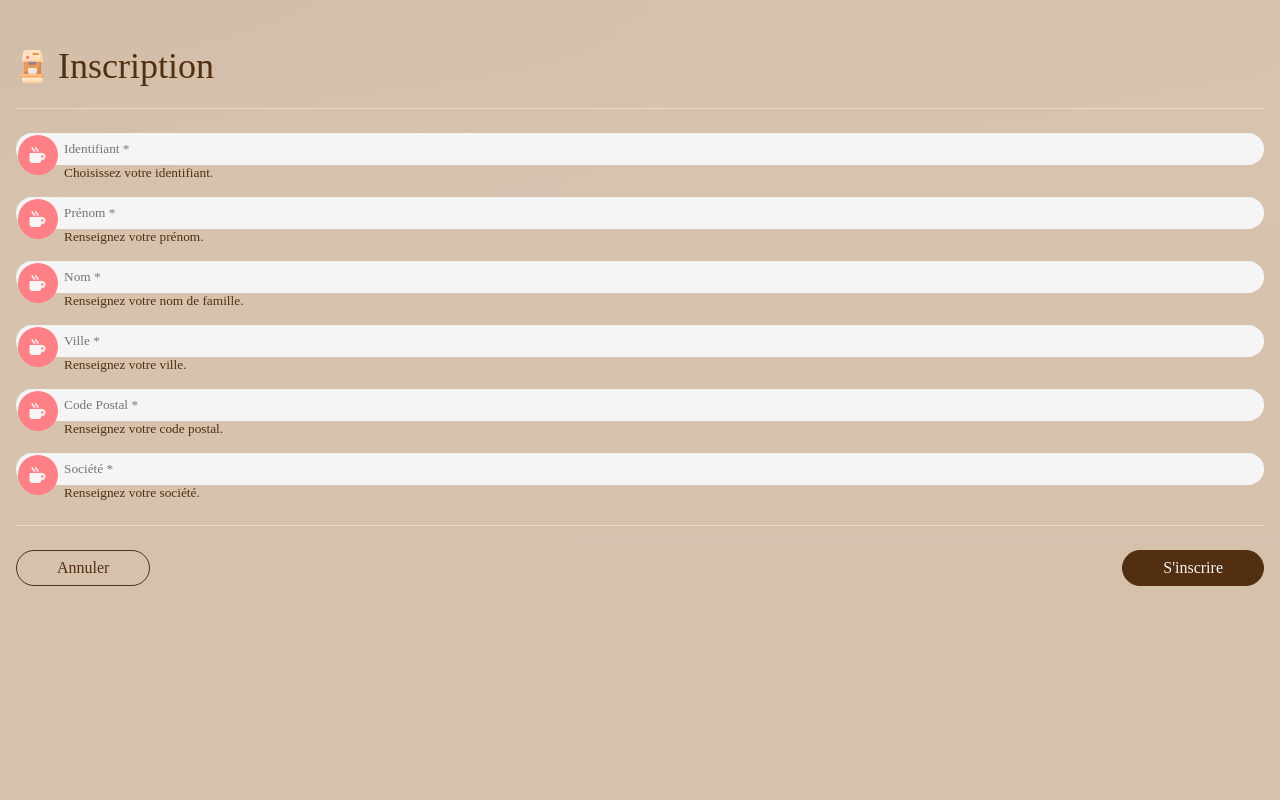
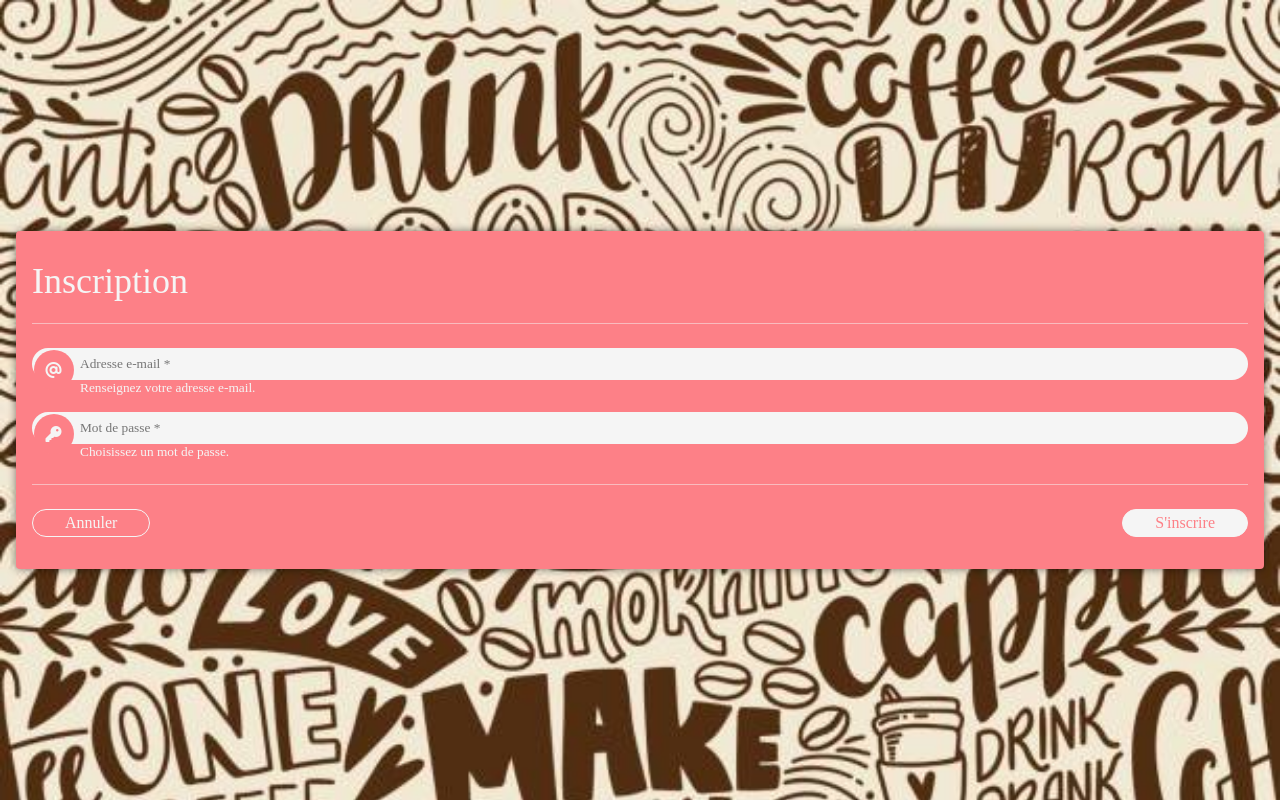
Before and after one commit to BenjaminEmm/MobilApp_KawApp, an Angular app: page /registration in a window 1280 px wide. Built offline with nearby package versions, Linux system fonts and the light colour scheme; a web font is replaced by a local one.

Commit message:
registration intergration

```diff
--- a/src/app/public/registration/registration.component.css
+++ b/src/app/public/registration/registration.component.css
@@ -2,12 +2,11 @@
     width: 100%;
     min-height: 100vh;
 
-    background-image: url('src/assets/img/bg-2.jpg');
+    background-image: url('src/assets/img/bg-3.jpg');
     background-size: cover;
 
     display: flex;
     flex-direction: column;
-
     padding: 3rem 1rem;
 }
 
@@ -20,6 +19,13 @@ form {
     display: flex;
     flex-direction: column;
     gap: 1rem;
+    margin: auto;
+    background-color: var(--hex-color--coral-red);
+    color: var(--hex-color--off-white);
+    padding: 2rem 1rem;
+    border-radius: 0.25rem;
+    box-shadow: 0 0 0.5rem rgba(0, 0, 0, 0.5);
+    width: 100%;
 }
 
 form .form-field {
@@ -63,13 +69,38 @@ form .form-footer {
 }
 
 form .form-footer .btn {
-    background-color: var(--primary-text-color);
-    color: var(--secondary-text-color);
-    border: 1px solid var(--primary-text-color);
+    background-color: var(--hex-color--off-white);
+    color: var(--hex-color--coral-red);
+    border: 1px solid var(--hex-color--off-white);
+    padding: 0.25rem 2rem;
+
 }
 
 form .form-footer .btn-outline {
     background-color: transparent;
-    color: var(--primary-text-color);
-    border: 1px solid var(--primary-text-color);
+    color: var(--hex-color--off-white);
+    border: 1px solid var(--hex-color--off-white);
 }
+
+.alert {
+    position: absolute;
+    bottom: 0;
+    left: 0;
+    width: 100%;
+    background-color: var(--hex-color--coffee-brown);
+    color: var(--hex-color--off-white);
+    height: 0;
+    overflow: hidden;
+    transition: height 0.4s ease-in-out;
+    display: flex;
+    box-shadow: 0 0 0.5rem rgba(0, 0, 0, 0.5);
+}
+
+.alert.show {
+    height: 83px;
+}
+
+.alert small {
+    padding: 1rem;
+    width: 100%;
+}
--- a/src/app/public/registration/registration.component.html
+++ b/src/app/public/registration/registration.component.html
@@ -1,72 +1,42 @@
 <section id="registrationComponent">
 
     <form [formGroup]="registrationForm" (ngSubmit)="onSubmit()">
-
         <h1 class="knewave">
-            <figure class="logo-thumb"><img src="./assets/img/logo.png" alt="Logo"></figure>&nbsp;Inscription
+            Inscription
         </h1>
 
-        <hr/>
+        <hr />
 
         <div class="form-field">
-            <label for="username">
-                <span class="label-icon"><i class="fa-solid fa-mug-hot"></i></span>
-                <span class="label-text">Identifiant *</span>
+            <label for="email">
+                <span class="label-icon"><i class="fa-solid fa-at"></i></span>
+                <span class="label-text">Adresse e-mail *</span>
             </label>
-            <input placeholder="Identifiant *" type="text" name="username" formControlName="username" />
-            <small class="form-helper">Choisissez votre identifiant.</small>
+            <input placeholder="Adresse e-mail *" type="email" name="email" formControlName="adresseMail" />
+            <small class="form-helper">Renseignez votre adresse e-mail.</small>
         </div>
 
         <div class="form-field">
-            <label for="firstName">
-                <span class="label-icon"><i class="fa-solid fa-mug-hot"></i></span>
-                <span class="label-text">Prénom *</span>
+            <label for="password">
+                <span class="label-icon"><i class="fa-solid fa-key"></i></span>
+                <span class="label-text">Mot de passe *</span>
             </label>
-            <input placeholder="Prénom *" type="text" name="firstName" formControlName="firstName" />
-            <small class="form-helper">Renseignez votre prénom.</small>
+            <input placeholder="Mot de passe *" type="password" name="password" formControlName="password" />
+            <small class="form-helper">Choisissez un mot de passe.</small>
         </div>
 
-        <div class="form-field">
-            <label for="lastName">
-                <span class="label-icon"><i class="fa-solid fa-mug-hot"></i></span>
-                <span class="label-text">Nom *</span>
-            </label>
-            <input placeholder="Nom *" type="text" name="lastName" formControlName="lastName" />
-            <small class="form-helper">Renseignez votre nom de famille.</small>
-        </div>
-
-        <div class="form-field">
-            <label for="city">
-                <span class="label-icon"><i class="fa-solid fa-mug-hot"></i></span>
-                <span class="label-text">Ville *</span>
-            </label>
-            <input placeholder="Ville *" type="text" name="city" formControlName="city" />
-            <small class="form-helper">Renseignez votre ville.</small>
-        </div>
-
-        <div class="form-field">
-            <label for="zipcode">
-                <span class="label-icon"><i class="fa-solid fa-mug-hot"></i></span>
-                <span class="label-text">Code Postal *</span>
-            </label>
-            <input placeholder="Code Postal *" type="text" name="zipcode" formControlName="zipcode" />
-            <small class="form-helper">Renseignez votre code postal.</small>
-        </div>
-
-        <div class="form-field">
-            <label for="company">
-                <span class="label-icon"><i class="fa-solid fa-mug-hot"></i></span>
-                <span class="label-text">Société *</span>
-            </label>
-            <input placeholder="Société *" type="text" name="company" formControlName="company" />
-            <small class="form-helper">Renseignez votre société.</small>
-        </div>
-
-        <hr/>
+        <hr />
 
         <div class="form-footer">
             <a routerLink="/home" class="btn btn-outline">Annuler</a>
             <button type="submit" class="btn">S'inscrire</button>
         </div>
     </form>
+
+    <p class="alert" [ngClass]="{'show': success}">
+        <small>
+            Inscription réussie.
+            Vous allez être rediriger vers la page de connexion dans {{ seconds }} secondes.
+        </small>
+    </p>
 </section>
--- a/src/app/public/registration/registration.component.ts
+++ b/src/app/public/registration/registration.component.ts
@@ -1,25 +1,29 @@
 import { Component, OnInit } from '@angular/core';
 import { FormControl, FormGroup, Validators } from '@angular/forms';
+import { Router } from '@angular/router';
+import { AuthenticationService } from 'src/app/core/auth/authentication.service';
 import { RegistrationData } from 'src/app/shared/classes/RegistrationData';
+import { CustomerService } from 'src/app/shared/services/customer.service';
 
 @Component({
   selector: 'app-registration',
   templateUrl: './registration.component.html',
   styleUrls: ['./registration.component.css']
 })
-export class RegistrationComponent implements OnInit{
+export class RegistrationComponent implements OnInit {
 
   public registrationForm = new FormGroup({
-    username: new FormControl(null, [Validators.required]),
-    firstName: new FormControl(null, [Validators.required]),
-    lastName: new FormControl(null, [Validators.required]),
-    city: new FormControl(null, [Validators.required]),
-    zipcode: new FormControl(null, [Validators.required]),
-    company: new FormControl(null, [Validators.required]),
+    adresseMail: new FormControl(null, [Validators.required, Validators.email]),
+    password: new FormControl(null, [Validators.required]),
   });
 
+  public seconds: number = 5;
+  public success!: boolean;
+  public error!: boolean;
+
   constructor(
-    // private userService: UserService,
+    private authService: AuthenticationService,
+    private router: Router,
   ) { }
 
   ngOnInit(): void {
@@ -27,10 +31,21 @@ export class RegistrationComponent implements OnInit{
   }
 
   onSubmit(): void {
-    console.log('onSubmit');
     const args = this.registrationForm.value;
     const registrationData = new RegistrationData(args);
-    console.log(registrationData)
+    this.authService.signUp(registrationData).subscribe(
+      (res: any) => {
+        this.success = true;
+        const interval = setInterval(() => {
+          this.seconds--;
+          if (this.seconds === 0) {
+            this.router.navigate(['authentication']).then(() => {
+              this.seconds = 5;
+              clearInterval(interval);
+            });
+          }
+        }, 1000);
+      }
+    )
   }
-
 }
--- a/src/app/shared/classes/RegistrationData.ts
+++ b/src/app/shared/classes/RegistrationData.ts
@@ -1,18 +1,9 @@
 export class RegistrationData {
-    public username: string;
-    public firstName: string;
-    public lastName: string;
-    public city: string;
-    public zipcode: string;
-    public company: string;
+    public adresseMail!: string;
+    public password!: string;
 
     constructor(args: any = null) {
-        this.username = args?.username;
-        this.firstName = args?.firstName;
-        this.lastName = args?.lastName;
-        this.city = args?.city;
-        this.zipcode = args?.zipcode;
-        this.company = args?.company;
+        this.adresseMail = args?.adresseMail;
+        this.password = args?.password;
     }
-
 }
```
